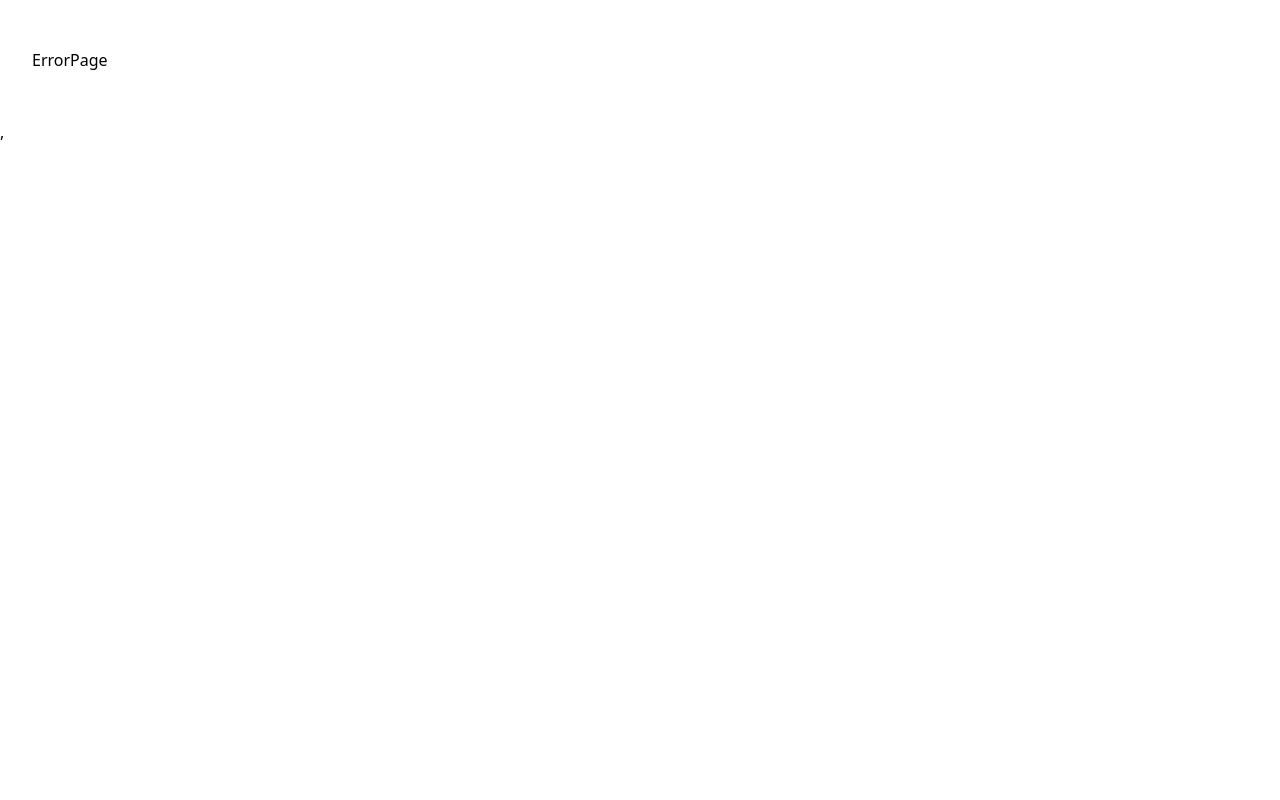
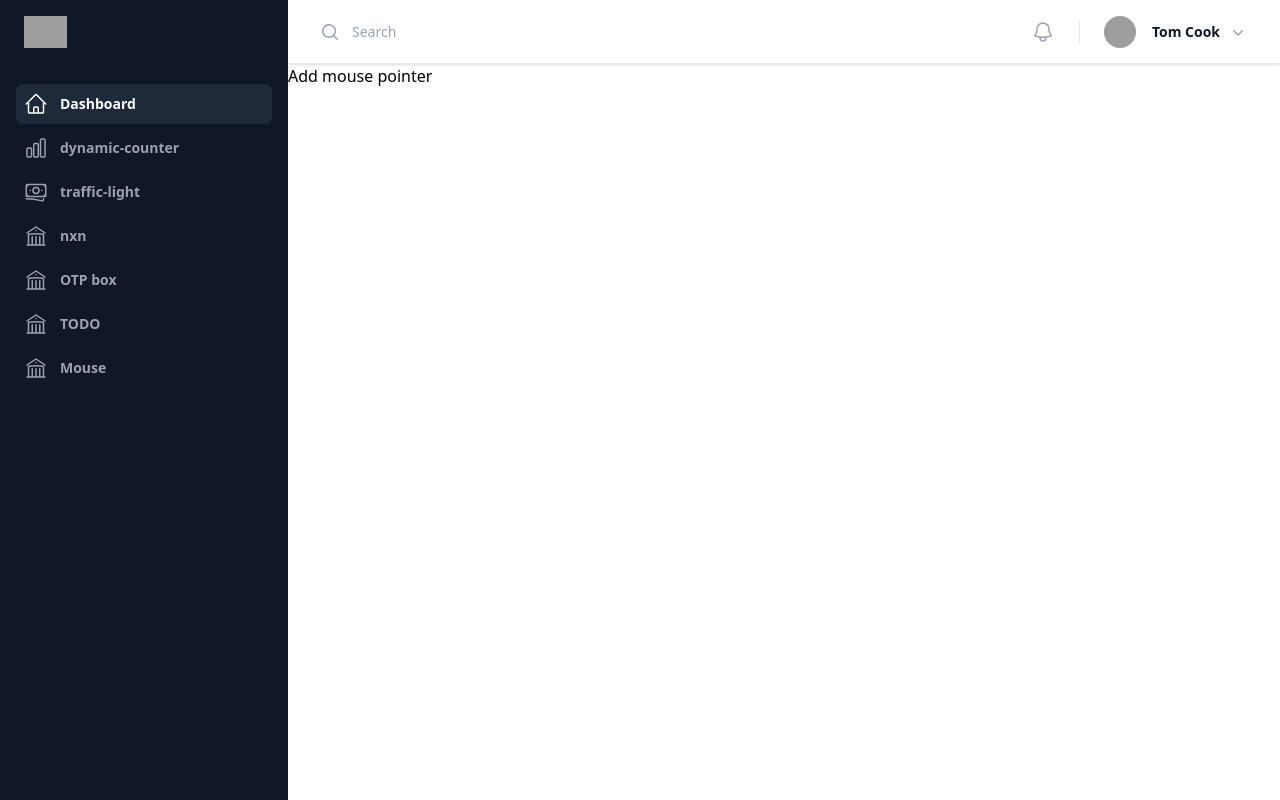
Before and after one commit to AvinashKant/React-Practice, a React (Vite) app: page /mouse-moment in a window 1280 px wide. Before the commit this address had no page. Built offline with nearby package versions, Linux system fonts and the light colour scheme; grey boxes are pictures that could not be loaded.

Commit message:
mouse move pointer

```diff
--- a/src/components/Layout/SideBar..jsx
+++ b/src/components/Layout/SideBar..jsx
@@ -86,8 +86,7 @@ export default function SideBar() {
                       ))}
                     </ul>
                   </li>
-                  <li>
-                  </li>
+                  <li></li>
                 </ul>
               </nav>
             </div>
@@ -129,8 +128,7 @@ export default function SideBar() {
                   ))}
                 </ul>
               </li>
-              <li>
-              </li>
+              <li></li>
             </ul>
           </nav>
         </div>
--- /dev/null
+++ b/src/components/Layout/menus.jsx
@@ -0,0 +1,38 @@
+import {
+  BuildingLibraryIcon,
+  Cog6ToothIcon,
+  BanknotesIcon,
+  HomeIcon,
+  ChartBarIcon,
+  XMarkIcon,
+} from "@heroicons/react/24/outline";
+
+export default [
+  { name: "Dashboard", href: "#", icon: HomeIcon, current: true },
+  {
+    name: "dynamic-counter",
+    href: "dynamic-counter",
+    icon: ChartBarIcon,
+    current: false,
+  },
+  {
+    name: "traffic-light",
+    href: "traffic-light",
+    icon: BanknotesIcon,
+    current: false,
+  },
+  { name: "nxn", href: "nxn", icon: BuildingLibraryIcon, current: false },
+  {
+    name: "OTP box",
+    href: "otp-box",
+    icon: BuildingLibraryIcon,
+    current: false,
+  },
+  { name: "TODO", href: "to-do", icon: BuildingLibraryIcon, current: false },
+  {
+    name: "Mouse",
+    href: "mouse-moment",
+    icon: BuildingLibraryIcon,
+    current: false,
+  },
+];
--- /dev/null
+++ b/src/components/MouseMove.jsx
@@ -0,0 +1,14 @@
+export default function MouseMove({ xPosition, YPosition }) {
+  return (
+    <>
+      <div
+        className="bg-red-800 w-5 h-5 rounded-4xl"
+        style={{
+          left: xPosition,
+          top: YPosition,
+          position: "absolute",
+        }}
+      ></div>
+    </>
+  );
+}
--- /dev/null
+++ b/src/pages/MouseMoment.jsx
@@ -0,0 +1,30 @@
+import { useEffect, useState } from "react";
+import MouseMove from "../components/MouseMove";
+
+export default function MouseMoment() {
+  const [xPosition, setXPosition] = useState(12.1);
+  const [YPosition, setYPosition] = useState(12.1);
+
+  useEffect(() => {
+    const handleMouseMove = (event) => {
+      const id = setTimeout(() => {
+        setXPosition(event.clientX);
+        setYPosition(event.clientY);
+      }, 100);
+    };
+
+    window.addEventListener("mousemove", handleMouseMove);
+
+    return () => {
+      window.removeEventListener("mousemove", handleMouseMove);
+      clearInterval(id);
+    };
+  }, []);
+
+  return (
+    <>
+      <h1>Add mouse pointer</h1>
+      <MouseMove xPosition={xPosition} YPosition={YPosition} />
+    </>
+  );
+}
--- a/src/pages/Otp.jsx
+++ b/src/pages/Otp.jsx
@@ -8,22 +8,32 @@ export default function Otp() {
 
   return (
     <>
-      <div className="group">
+      {/* <div className="group">
         <div className="bg-blue-50">Alphabet</div>
         <ol className="invisible group-hover:visible bg-blue-100 pl-1">
           <li>ABC</li>
           <li>XYZ</li>
           <li>123</li>
         </ol>
-      </div>
-      <button onClick={()=>otpBox(true)}>Send OTP</button>
+      </div> */}
+      <button
+        className="bg-green-500 text-white p-1"
+        onClick={() => otpBox(true)}
+      >
+        Send OTP
+      </button>
 
-      {isOtpOpen && <OTPBox setClose={otpBox} otoSize={6}>
-        sadas
-      </OTPBox>}
+      {isOtpOpen && (
+        <OTPBox setClose={otpBox} otoSize={6}>
+          sadas
+        </OTPBox>
+      )}
 
       <div>
-        Lorem ipsum dolor sit amet consectetur adipisicing elit. Ea consequatur consectetur iure dolor nemo voluptas quod repellendus obcaecati dolorum officia facilis assumenda, quas reiciendis doloremque tenetur nobis fugit sapiente voluptatibus.
+        Lorem ipsum dolor sit amet consectetur adipisicing elit. Ea consequatur
+        consectetur iure dolor nemo voluptas quod repellendus obcaecati dolorum
+        officia facilis assumenda, quas reiciendis doloremque tenetur nobis
+        fugit sapiente voluptatibus.
       </div>
     </>
   );
```
Also changed, not shown: src/routes.jsx (+10 -0 lines), questions.txt (added).
